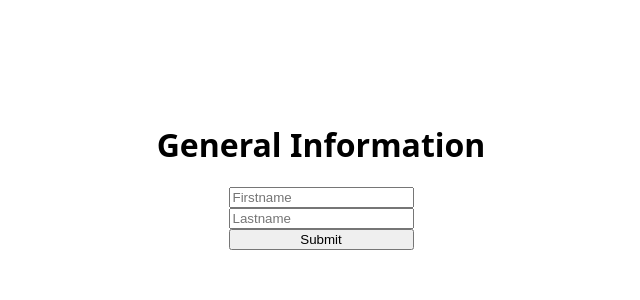
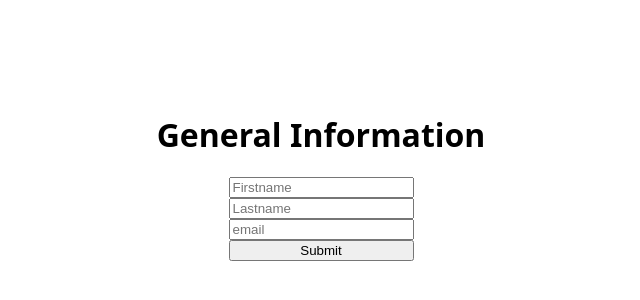
Before and after one commit to samaripov/Project-CV-Application, a React (Vite) app: page / in a window 1280 px wide. Shown: the part 212-512 px from the top of the page, without its empty margins (319-959 px from the left). Built offline with nearby package versions, Linux system fonts and the light colour scheme.

Commit message:
Added the ability to include special input types such as email and number.

```diff
--- a/src/App.jsx
+++ b/src/App.jsx
@@ -1,15 +1,35 @@
 import { useState } from "react";
 import "./App.css";
 
-function App() {
-  const [applicantInfo, setApplicantInfo] = useState({});
-
+function Input({ label, applicantInfo, setApplicantInfo }) {
   const handleOnChange = (e) => {
     setApplicantInfo({
       ...applicantInfo,
       [e.target.name]: e.target.value,
     });
   };
+  if (applicantInfo[label.toLowerCase()] === undefined) {
+    applicantInfo[label.toLowerCase()] = "";
+  }
+
+  const specialTypes = ["email", "number"];
+  return (
+    <input
+      placeholder={label}
+      name={label.toLowerCase()}
+      value={applicantInfo[label.toLowerCase()]}
+      type={
+        specialTypes.includes(label.toLowerCase())
+          ? label.toLowerCase()
+          : "text"
+      }
+      onChange={(e) => handleOnChange(e)}
+    ></input>
+  );
+}
+
+function App() {
+  const [applicantInfo, setApplicantInfo] = useState({});
 
   const handleSubmit = (e) => {
     console.log(e);
@@ -19,18 +39,21 @@ function App() {
     <>
       <h1>General Information</h1>
       <form className="container" action={handleSubmit}>
-        <input
-          placeholder="Firstname"
-          name="Firstname"
-          value={applicantInfo.firstname}
-          onChange={(e) => handleOnChange(e)}
-        ></input>
-        <input
-          placeholder="Lastname"
-          name="Lastname"
-          value={applicantInfo.lastname}
-          onChange={(e) => handleOnChange(e)}
-        ></input>
+        <Input
+          label="Firstname"
+          applicantInfo={applicantInfo}
+          setApplicantInfo={setApplicantInfo}
+        />
+        <Input
+          label="Lastname"
+          applicantInfo={applicantInfo}
+          setApplicantInfo={setApplicantInfo}
+        />
+        <Input
+          label="email"
+          applicantInfo={applicantInfo}
+          setApplicantInfo={setApplicantInfo}
+        />
         <button type="submit">Submit</button>
       </form>
     </>
```
